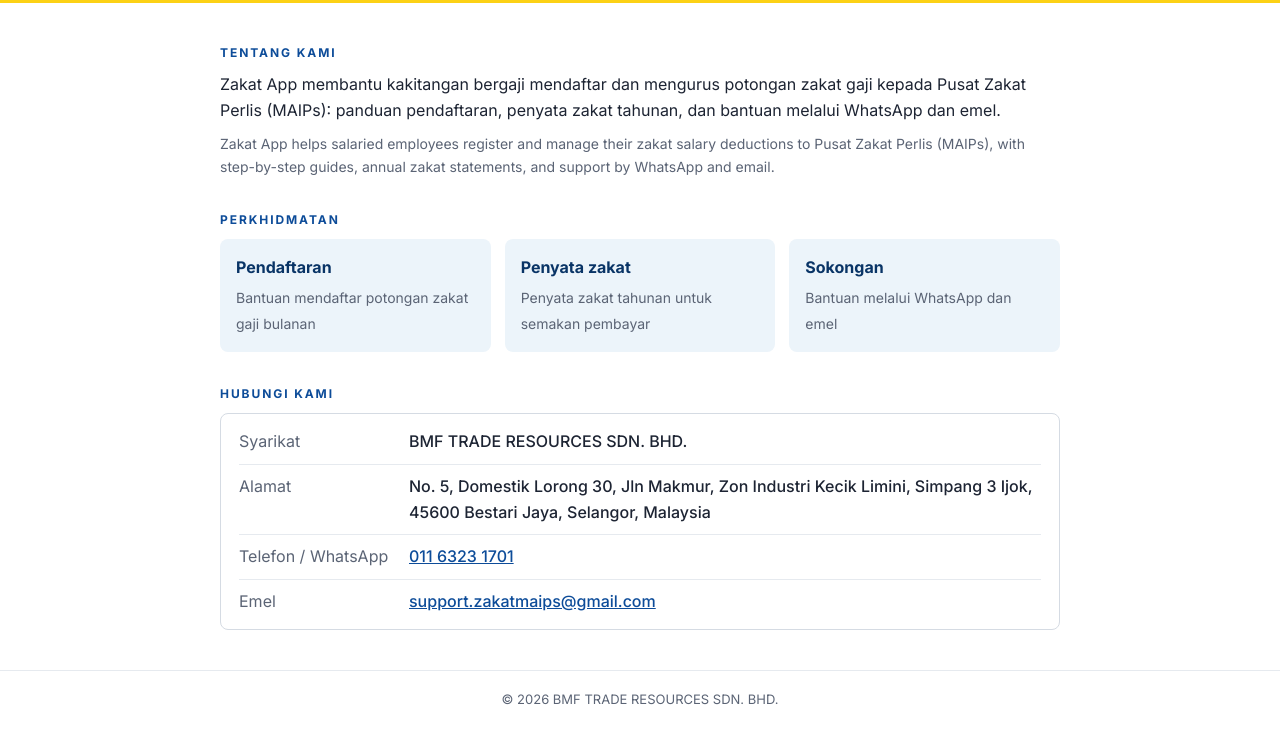
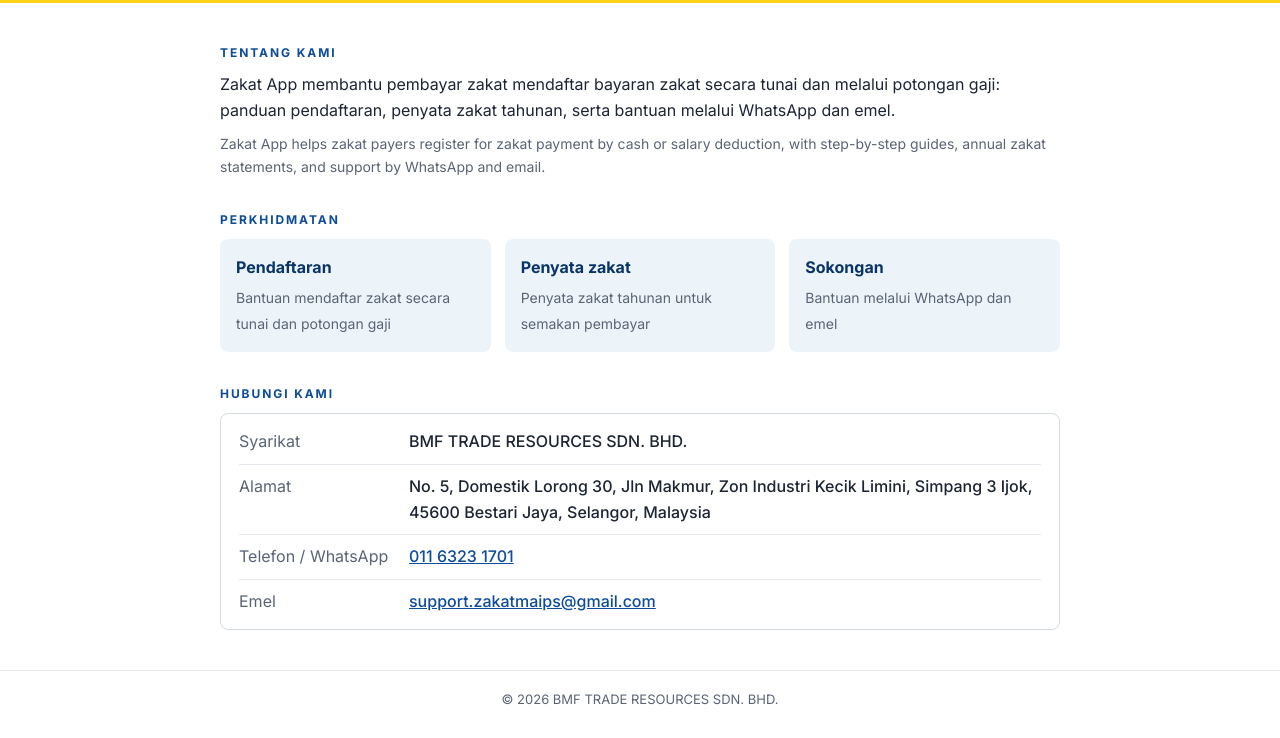
Before and after one commit to bg749b4jn9-stack/zakatapp-site, a plain HTML site: page index.html in a window 1280 px wide. Shown: the part 123-861 px from the top of the page. Drawn offline with Linux system fonts and the light colour scheme.

Commit message:
About text made general: zakat payers registering zakat by cash or salary deduction, no zakat body named (BM, EN, page descriptions, Pendaftaran card)
Co-Authored-By: Claude Opus 5.5 <noreply@anthropic.com>

```diff
--- a/index.html
+++ b/index.html
@@ -5,7 +5,7 @@
 <meta name="viewport" content="width=device-width, initial-scale=1">
 <meta name="color-scheme" content="light">
 <title>Zakat App · BMF Trade Resources Sdn. Bhd.</title>
-<meta name="description" content="Zakat App oleh BMF TRADE RESOURCES SDN. BHD. membantu kakitangan bergaji mendaftar dan mengurus potongan zakat gaji kepada Pusat Zakat Perlis (MAIPs).">
+<meta name="description" content="Zakat App oleh BMF TRADE RESOURCES SDN. BHD. membantu pembayar zakat mendaftar bayaran zakat secara tunai dan melalui potongan gaji.">
 <link rel="icon" type="image/png" href="favicon.png">
 <link rel="apple-touch-icon" href="logo.png">
 <link rel="preconnect" href="https://fonts.googleapis.com">
@@ -62,12 +62,12 @@ footer{border-top:1px solid var(--hair);text-align:center;color:var(--muted);fon
 <div class="yb"></div>
 <main>
   <div class="sec">Tentang kami</div>
-  <p>Zakat App membantu kakitangan bergaji mendaftar dan mengurus potongan zakat gaji kepada Pusat Zakat Perlis (MAIPs): panduan pendaftaran, penyata zakat tahunan, dan bantuan melalui WhatsApp dan emel.</p>
-  <p class="en">Zakat App helps salaried employees register and manage their zakat salary deductions to Pusat Zakat Perlis (MAIPs), with step-by-step guides, annual zakat statements, and support by WhatsApp and email.</p>
+  <p>Zakat App membantu pembayar zakat mendaftar bayaran zakat secara tunai dan melalui potongan gaji: panduan pendaftaran, penyata zakat tahunan, serta bantuan melalui WhatsApp dan emel.</p>
+  <p class="en">Zakat App helps zakat payers register for zakat payment by cash or salary deduction, with step-by-step guides, annual zakat statements, and support by WhatsApp and email.</p>
 
   <div class="sec">Perkhidmatan</div>
   <div class="cards">
-    <div class="card"><b>Pendaftaran</b><span>Bantuan mendaftar potongan zakat gaji bulanan</span></div>
+    <div class="card"><b>Pendaftaran</b><span>Bantuan mendaftar zakat secara tunai dan potongan gaji</span></div>
     <div class="card"><b>Penyata zakat</b><span>Penyata zakat tahunan untuk semakan pembayar</span></div>
     <div class="card"><b>Sokongan</b><span>Bantuan melalui WhatsApp dan emel</span></div>
   </div>
```
Also changed, not shown: privasi/index.html (+1 -1 lines).
